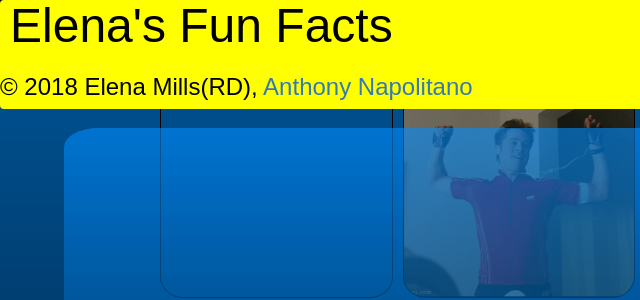
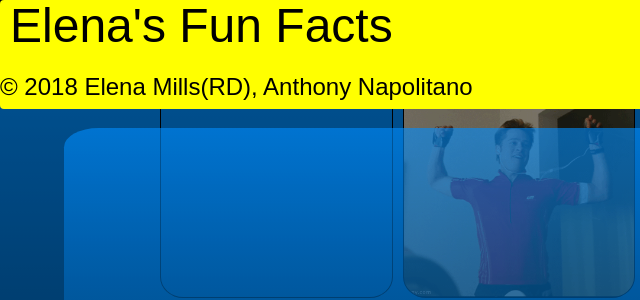
Before and after one commit to aNap73/ElenasFunFatFacts.github.io, a plain HTML site: page index.html in a window 1280 px wide. Shown: the top 300 px of the page, 0-640 px from the left. Drawn offline with nearby package versions, Linux system fonts and the light colour scheme; grey boxes are pictures that could not be loaded; a web font is replaced by a local one.

Commit message:
too link out to portfolio

```diff
--- a/index.html
+++ b/index.html
@@ -17,7 +17,7 @@
   <nav class="navbar navbar-default mynavbar">
     <!--img class="logo" src="./assets/images/TechLogo.gif"/-->
 
-      <H1 class="logo">Elena's Fun Facts<span class='cpy'><br>© 2018 Elena Mills(RD), <a href="https://anap73.github.io/Bootstrap-Portfolio.github.io/">Anthony Napolitano</a></span></H1>
+      <H1 class="logo">Elena's Fun Facts<span class='cpy'><br>© 2018 Elena Mills(RD), Anthony Napolitano</span></H1>
 
       <div class="navbar-header">
 
```
